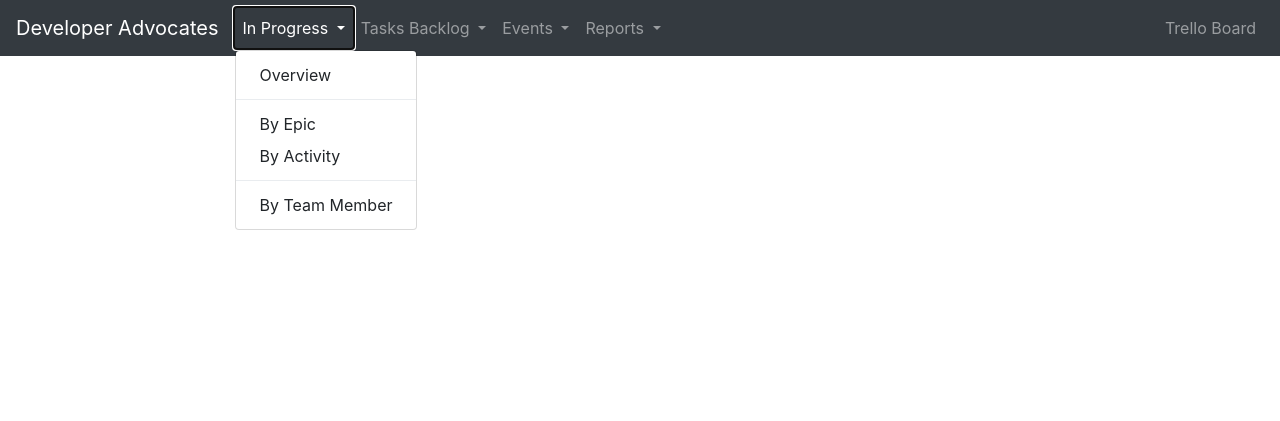
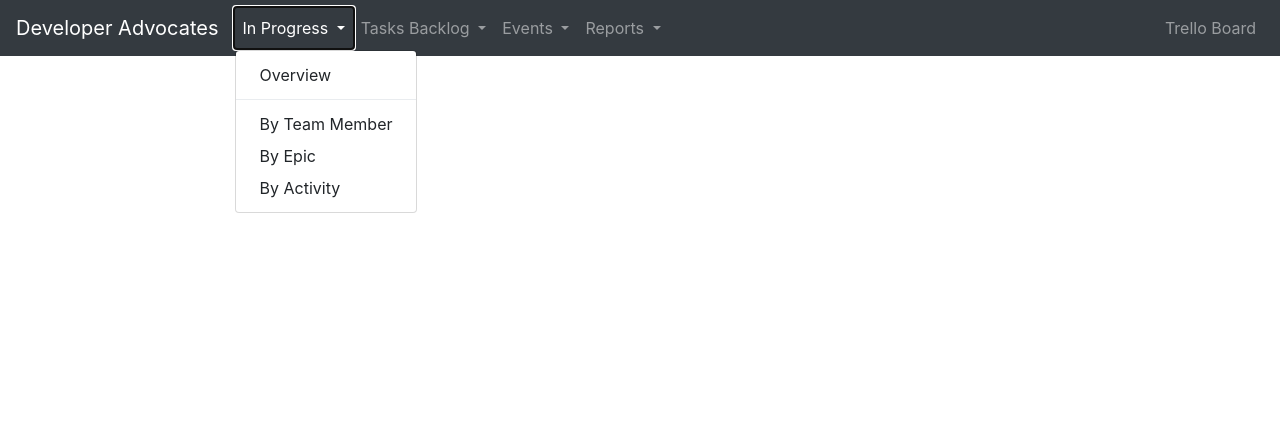
Before and after one commit to jdob/da-dashboard, a Flask app: template dashboard/templates/epics.html in a window 1280 px wide, after a click on "In Progress". Shown: the top 421 px of the page. Run offline with Flask 2, Linux system fonts and the light colour scheme; the template is opened without the code that fills it, so the values that code supplies are empty; some libraries are stand-ins or nearby versions.

Commit message:
minor reordering of the menu

```diff
--- a/dashboard/templates/_base.html
+++ b/dashboard/templates/_base.html
@@ -31,11 +31,10 @@
                 <div class="dropdown-menu" aria-labelledby="navbarDropdown">
                     <a class="dropdown-item" href="/">Overview</a>
                     <div class="dropdown-divider"></div>
+                    <a class="dropdown-item" href="/in-progress-team">By Team Member</a>
                     <a class="dropdown-item" href="/in-progress-epics">By Epic</a>
-<!--                    <a class="dropdown-item" href="/in-progress-products">By Product</a>-->
+                    <!--                    <a class="dropdown-item" href="/in-progress-products">By Product</a>-->
                     <a class="dropdown-item" href="/in-progress-activity">By Activity</a>
-                    <div class="dropdown-divider"></div>
-                    <a class="dropdown-item" href="/in-progress-team">By Team Member</a>
                 </div>
             </li>
 
@@ -49,11 +48,10 @@
                     <a class="dropdown-item" href="/backlog">Overview</a>
                     <a class="dropdown-item" href="/soon">Coming Soon</a>
                     <div class="dropdown-divider"></div>
+                    <a class="dropdown-item" href="/backlog-team">By Team Member</a>
                     <a class="dropdown-item" href="/backlog-epics">By Epic</a>
-<!--                    <a class="dropdown-item" href="/backlog-products">Products</a>-->
+                    <!--                    <a class="dropdown-item" href="/backlog-products">Products</a>-->
                     <a class="dropdown-item" href="/backlog-activity">By Activity</a>
-                    <div class="dropdown-divider"></div>
-                    <a class="dropdown-item" href="/backlog-team">By Team Member</a>
                 </div>
             </li>
 
```
